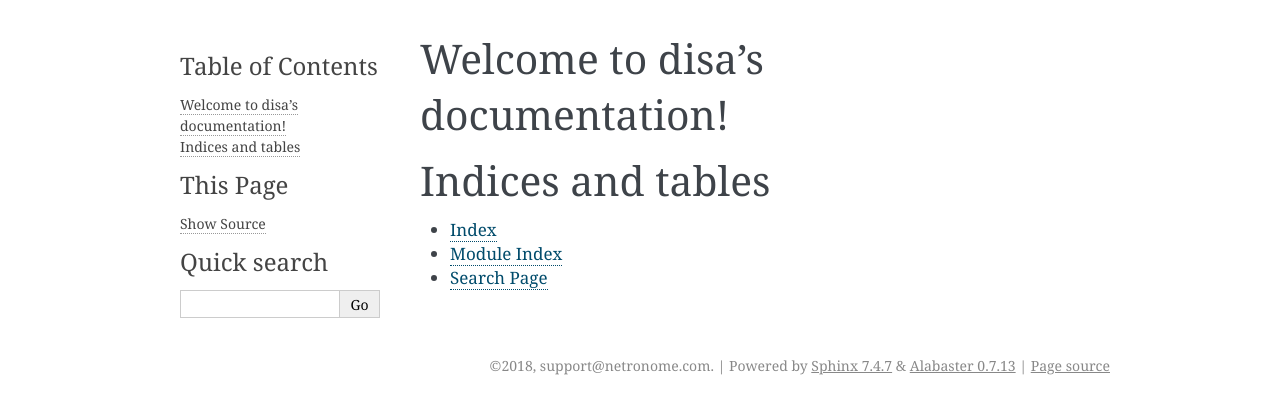
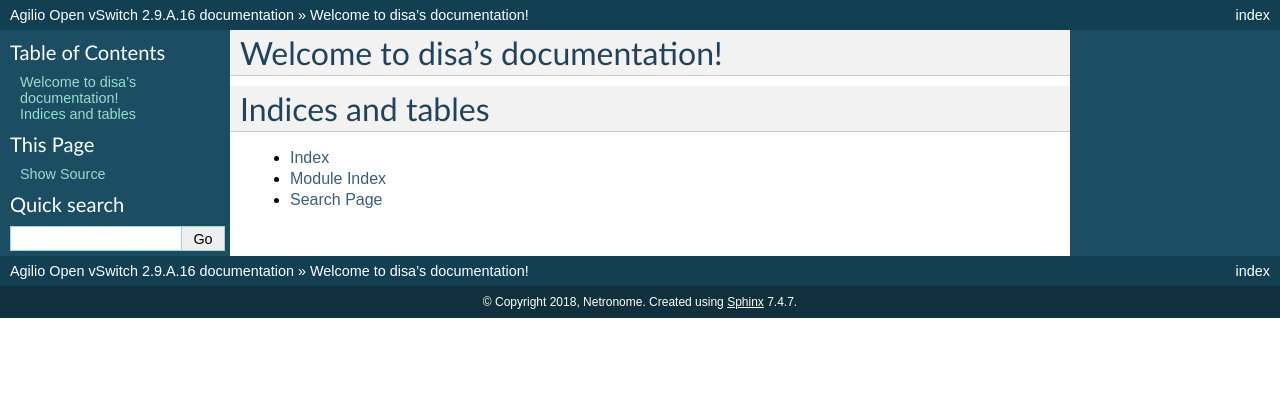
Before and after one commit to macris-xiao/disa-user-guide, a Sphinx documentation site: the page built from docs/index.rst, in a window 1280 px wide. Shown: the top 414 px of the page. Built offline with Sphinx 7.4.7, drawn with Linux system fonts in a browser that asks for light colours; formulas are drawn with MathJax 3; part of the change alters nothing that is shown.

```diff
--- a/docs/conf.py
+++ b/docs/conf.py
@@ -1,49 +1,37 @@
 # -*- coding: utf-8 -*-
 #
-# Configuration file for the Sphinx documentation builder.
+# Agilio Open vSwitch documentation build configuration file, created by
+# sphinx-quickstart on Wed Jun 27 22:22:20 2018.
 #
-# This file does only contain a selection of the most common options. For a
-# full list see the documentation:
-# http://www.sphinx-doc.org/en/master/config
-
-# -- Path setup --------------------------------------------------------------
+# This file is execfile()d with the current directory set to its
+# containing dir.
+#
+# Note that not all possible configuration values are present in this
+# autogenerated file.
+#
+# All configuration values have a default; values that are commented out
+# serve to show the default.
 
 # If extensions (or modules to document with autodoc) are in another directory,
 # add these directories to sys.path here. If the directory is relative to the
 # documentation root, use os.path.abspath to make it absolute, like shown here.
-#
-# import os
-# import sys
 # sys.path.insert(0, os.path.abspath('.'))
-
-
-# -- Project information -----------------------------------------------------
-
-project = u'disa'
-copyright = u'2018, support@netronome.com'
-author = u'support@netronome.com'
-
-# The short X.Y version
-version = u''
-# The full version, including alpha/beta/rc tags
-release = u''
-
 
 # -- General configuration ---------------------------------------------------
 
 # If your documentation needs a minimal Sphinx version, state it here.
-#
 # needs_sphinx = '1.0'
 
 # Add any Sphinx extension module names here, as strings. They can be
 # extensions coming with Sphinx (named 'sphinx.ext.*') or your custom
 # ones.
 extensions = [
+    'sphinx.ext.autodoc',
+    'sphinx.ext.doctest',
+    'sphinx.ext.intersphinx',
     'sphinx.ext.todo',
-    'sphinx.ext.mathjax',
+    'sphinx.ext.imgmath',
     'sphinx.ext.ifconfig',
-    'sphinx.ext.viewcode',
-    'sphinx.ext.githubpages',
 ]
 
 # Add any paths that contain templates here, relative to this directory.
@@ -51,12 +39,28 @@ templates_path = ['_templates']
 
 # The suffix(es) of source filenames.
 # You can specify multiple suffix as a list of string:
-#
 # source_suffix = ['.rst', '.md']
 source_suffix = '.rst'
 
+# The encoding of source files.
+# source_encoding = 'utf-8-sig'
+
 # The master toctree document.
 master_doc = 'index'
+
+# General information about the project.
+project = u'Agilio Open vSwitch'
+copyright = u'2018, Netronome'
+author = u'Netronome'
+
+# The version info for the project you're documenting, acts as replacement for
+# |version| and |release|, also used in various other places throughout the
+# built documents.
+#
+# The short X.Y version.
+version = u'2.9.A'
+# The full version, including alpha/beta/rc tags.
+release = u'2.9.A.16'
 
 # The language for content autogenerated by Sphinx. Refer to documentation
 # for a list of supported languages.
@@ -65,67 +69,159 @@ master_doc = 'index'
 # Usually you set "language" from the command line for these cases.
 language = None
 
+# There are two options for replacing |today|: either, you set today to some
+# non-false value, then it is used:
+# today = ''
+# Else, today_fmt is used as the format for a strftime call.
+# today_fmt = '%B %d, %Y'
+
 # List of patterns, relative to source directory, that match files and
 # directories to ignore when looking for source files.
-# This pattern also affects html_static_path and html_extra_path .
 exclude_patterns = []
+
+# The reST default role (used for this markup: `text`) to use for all
+# documents.
+# default_role = None
+
+# If true, '()' will be appended to :func: etc. cross-reference text.
+# add_function_parentheses = True
+
+# If true, the current module name will be prepended to all description
+# unit titles (such as .. function::).
+# add_module_names = True
+
+# If true, sectionauthor and moduleauthor directives will be shown in the
+# output. They are ignored by default.
+# show_authors = False
 
 # The name of the Pygments (syntax highlighting) style to use.
 pygments_style = 'sphinx'
 
+# A list of ignored prefixes for module index sorting.
+# modindex_common_prefix = []
 
-# -- Options for HTML output -------------------------------------------------
+# If true, keep warnings as "system message" paragraphs in the built documents.
+# keep_warnings = False
+
+# If true, `todo` and `todoList` produce output, else they produce nothing.
+todo_include_todos = True
+
+
+# -- Options for HTML output ----------------------------------------------
 
 # The theme to use for HTML and HTML Help pages.  See the documentation for
 # a list of builtin themes.
-#
-html_theme = 'alabaster'
+html_theme = 'classic'
 
 # Theme options are theme-specific and customize the look and feel of a theme
 # further.  For a list of options available for each theme, see the
 # documentation.
-#
 # html_theme_options = {}
+
+# Add any paths that contain custom themes here, relative to this directory.
+# html_theme_path = []
+
+# The name for this set of Sphinx documents.  If None, it defaults to
+# "<project> v<release> documentation".
+# html_title = None
+
+# A shorter title for the navigation bar.  Default is the same as html_title.
+# html_short_title = None
+
+# The name of an image file (relative to this directory) to place at the top
+# of the sidebar.
+# html_logo = None
+
+# The name of an image file (relative to this directory) to use as a favicon of
+# the docs.  This file should be a Windows icon file (.ico) being 16x16 or
+# 32x32 pixels large.
+# html_favicon = None
 
 # Add any paths that contain custom static files (such as style sheets) here,
 # relative to this directory. They are copied after the builtin static files,
 # so a file named "default.css" will overwrite the builtin "default.css".
 html_static_path = ['_static']
 
-# Custom sidebar templates, must be a dictionary that maps document names
-# to template names.
-#
-# The default sidebars (for documents that don't match any pattern) are
-# defined by theme itself.  Builtin themes are using these templates by
-# default: ``['localtoc.html', 'relations.html', 'sourcelink.html',
-# 'searchbox.html']``.
-#
+# Add any extra paths that contain custom files (such as robots.txt or
+# .htaccess) here, relative to this directory. These files are copied
+# directly to the root of the documentation.
+# html_extra_path = []
+
+# If not '', a 'Last updated on:' timestamp is inserted at every page bottom,
+# using the given strftime format.
+# html_last_updated_fmt = '%b %d, %Y'
+
+# If true, SmartyPants will be used to convert quotes and dashes to
+# typographically correct entities.
+# html_use_smartypants = True
+
+# Custom sidebar templates, maps document names to template names.
 # html_sidebars = {}
 
+# Additional templates that should be rendered to pages, maps page names to
+# template names.
+# html_additional_pages = {}
 
-# -- Options for HTMLHelp output ---------------------------------------------
+# If false, no module index is generated.
+# html_domain_indices = True
+
+# If false, no index is generated.
+# html_use_index = True
+
+# If true, the index is split into individual pages for each letter.
+# html_split_index = False
+
+# If true, links to the reST sources are added to the pages.
+# html_show_sourcelink = True
+
+# If true, "Created using Sphinx" is shown in the HTML footer. Default is True.
+# html_show_sphinx = True
+
+# If true, "(C) Copyright ..." is shown in the HTML footer. Default is True.
+# html_show_copyright = True
+
+# If true, an OpenSearch description file will be output, and all pages will
+# contain a <link> tag referring to it.  The value of this option must be the
+# base URL from which the finished HTML is served.
+# html_use_opensearch = ''
+
+# This is the file name suffix for HTML files (e.g. ".xhtml").
+# html_file_suffix = None
+
+# Language to be used for generating the HTML full-text search index.
+# Sphinx supports the following languages:
+#   'da', 'de', 'en', 'es', 'fi', 'fr', 'hu', 'it', 'ja'
+#   'nl', 'no', 'pt', 'ro', 'ru', 'sv', 'tr'
+# html_search_language = 'en'
+
+# A dictionary with options for the search language support, empty by default.
+# Now only 'ja' uses this config value
+# html_search_options = {'type': 'default'}
+
+# The name of a javascript file (relative to the configuration directory) that
+# implements a search results scorer. If empty, the default will be used.
+# html_search_scorer = 'scorer.js'
 
 # Output file base name for HTML help builder.
-htmlhelp_basename = 'disadoc'
+htmlhelp_basename = 'AgilioOpenvSwitchdoc'
 
-
-# -- Options for LaTeX output ------------------------------------------------
-
+# -- Options for LaTeX output ---------------------------------------------
+latex_engine = 'xelatex'
 latex_elements = {
     # The paper size ('letterpaper' or 'a4paper').
-    #
     # 'papersize': 'letterpaper',
 
+    # Unicode extension
+    'inputenc': '\\usepackage[utf8x]{inputenc}',
+    'utf8extra': '',
+    'preamble': '',
     # The font size ('10pt', '11pt' or '12pt').
-    #
     # 'pointsize': '10pt',
 
     # Additional stuff for the LaTeX preamble.
-    #
     # 'preamble': '',
 
     # Latex figure (float) alignment
-    #
     # 'figure_align': 'htbp',
 }
 
@@ -133,36 +229,63 @@ latex_elements = {
 # (source start file, target name, title,
 #  author, documentclass [howto, manual, or own class]).
 latex_documents = [
-    (master_doc, 'disa.tex', u'disa Documentation',
+    (master_doc, 'AgilioOpenvSwitch.tex', u'Agilio Open vSwitch Documentation',
      u'support@netronome.com', 'manual'),
 ]
 
+# The name of an image file (relative to this directory) to place at the top of
+# the title page.
+# latex_logo = None
 
-# -- Options for manual page output ------------------------------------------
+# For "manual" documents, if this is true, then toplevel headings are parts,
+# not chapters.
+# latex_use_parts = False
+
+# If true, show page references after internal links.
+# latex_show_pagerefs = False
+
+# If true, show URL addresses after external links.
+# latex_show_urls = False
+
+# Documents to append as an appendix to all manuals.
+# latex_appendices = []
+
+# If false, no module index is generated.
+# latex_domain_indices = True
+
+
+# -- Options for manual page output ---------------------------------------
 
 # One entry per manual page. List of tuples
 # (source start file, name, description, authors, manual section).
 man_pages = [
-    (master_doc, 'disa', u'disa Documentation',
+    (master_doc, 'agilioopenvswitch', u'Agilio Open vSwitch Documentation',
      [author], 1)
 ]
 
+# If true, show URL addresses after external links.
+# man_show_urls = False
 
-# -- Options for Texinfo output ----------------------------------------------
+
+# -- Options for Texinfo output -------------------------------------------
 
 # Grouping the document tree into Texinfo files. List of tuples
 # (source start file, target name, title, author,
 #  dir menu entry, description, category)
 texinfo_documents = [
-    (master_doc, 'disa', u'disa Documentation',
-     author, 'disa', 'One line description of project.',
+    (master_doc, 'AgilioOpenvSwitch', u'Agilio Open vSwitch Documentation',
+     author, 'AgilioOpenvSwitch', 'One line description of project.',
      'Miscellaneous'),
 ]
 
+# Documents to append as an appendix to all manuals.
+# texinfo_appendices = []
 
-# -- Extension configuration -------------------------------------------------
+# If false, no module index is generated.
+# texinfo_domain_indices = True
 
-# -- Options for todo extension ----------------------------------------------
+# How to display URL addresses: 'footnote', 'no', or 'inline'.
+# texinfo_show_urls = 'footnote'
 
-# If true, `todo` and `todoList` produce output, else they produce nothing.
-todo_include_todos = True
+# If true, do not generate a @detailmenu in the "Top" node's menu.
+# texinfo_no_detailmenu = False
```
Also changed, not shown: 1 other file.
